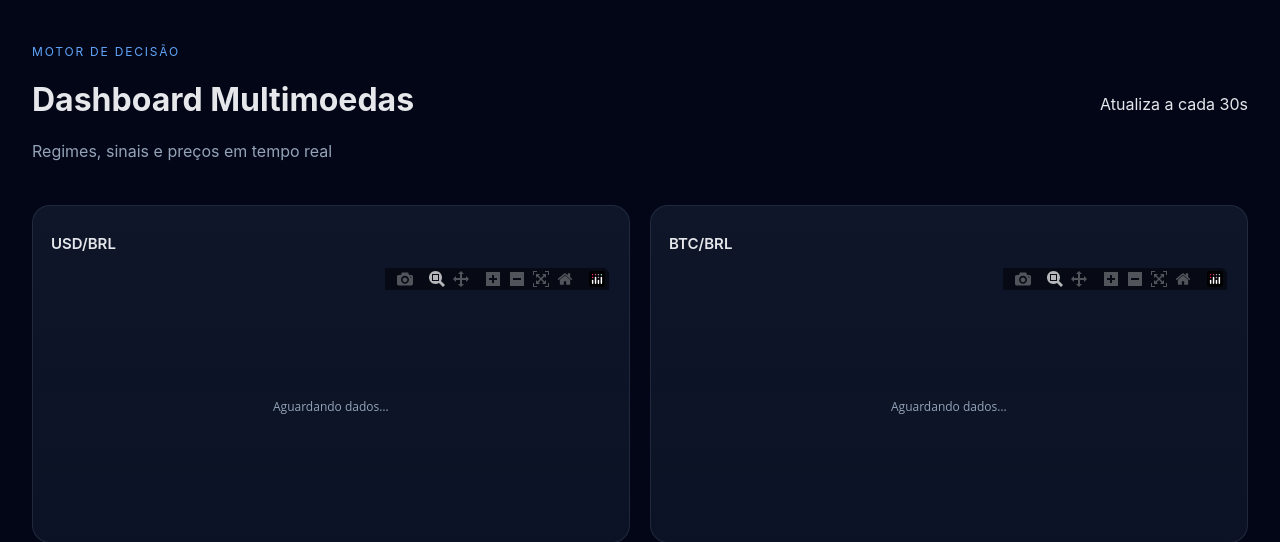
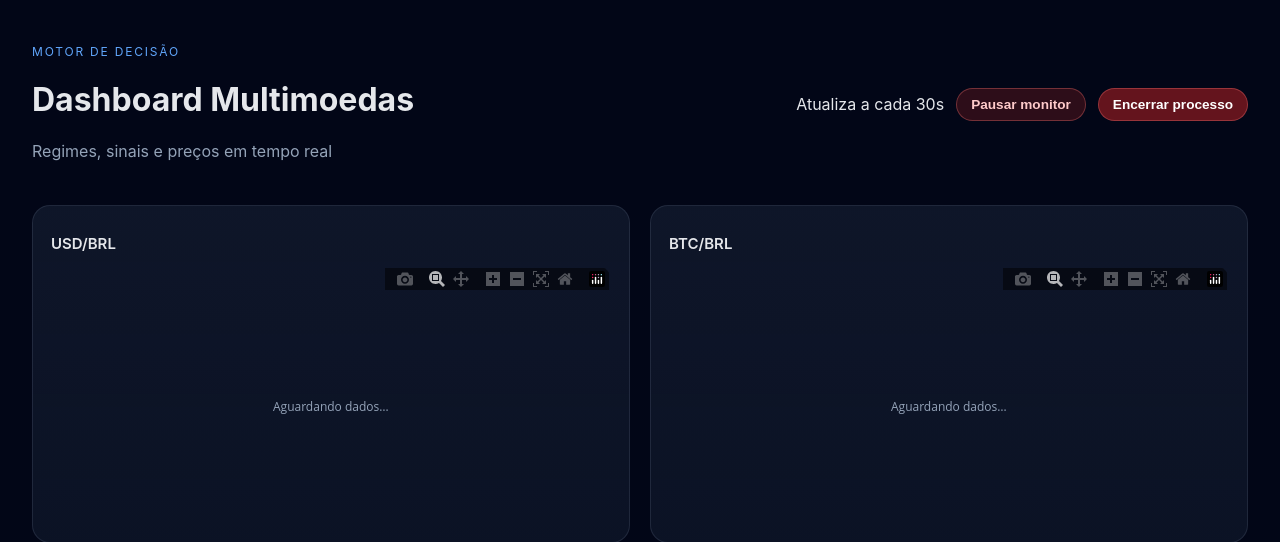
Before and after one commit to Thiago-Bonierski/Sistema_trading, a Flask app: page / in a window 1280 px wide. Shown: the top 542 px of the page. Run offline with Flask 3, Linux system fonts and the light colour scheme; data that the repository does not hold is empty; some libraries are stand-ins or nearby versions.

Commit message:
implementação de botão de shutdown

```diff
--- a/app.py
+++ b/app.py
@@ -8,10 +8,11 @@ Fornece endpoints para visualizar:
 - Histórico de trades
 """
 import threading
+import os
 from typing import Dict, List, Any, Optional
 import logging
 
-from flask import Flask, render_template, jsonify
+from flask import Flask, render_template, jsonify, request
 import pandas as pd
 
 import config
@@ -294,6 +295,120 @@ def health():
     })
 
 
+def _validar_token_controle():
+    """Valida token simples para ações críticas pelo dashboard."""
+    token_configurado = getattr(config, "CONTROL_TOKEN", "")
+
+    if not token_configurado:
+        return False
+
+    token_recebido = request.headers.get("X-Control-Token", "")
+
+    return token_recebido == token_configurado
+
+
+def _montar_resumo_shutdown():
+    """Monta resumo simples do estado do sistema antes de parar."""
+    try:
+        from monitor import kpi_tracker, risk_controller, equity_manager, position_manager
+
+        kpis = kpi_tracker.summary()
+        risk = risk_controller.get_risk_status()
+        equity = equity_manager.get_summary()
+        open_positions = list(position_manager.positions.keys())
+
+        resumo = (
+            "🛑 SISTEMA ENCERRADO PELO DASHBOARD\n\n"
+            f"📊 Trades: {kpis.get('trade_count', 0)}\n"
+            f"🎯 Win rate: {kpis.get('win_rate', 0.0) * 100:.1f}%\n"
+            f"💰 PnL total: {kpis.get('total_pnl', 0.0):+.2f}\n"
+            f"📈 Equity atual: R$ {equity.get('current_equity', 0.0):,.2f}\n"
+            f"📉 Drawdown atual: {equity.get('current_drawdown_pct', 0.0):.2f}%\n"
+            f"🧯 Modo risco: {risk.get('aggressiveness_level', 'UNKNOWN')}\n"
+            f"🚫 Trades bloqueados: {risk.get('blocked_trades', 0)}\n"
+            f"📌 Posições abertas: {open_positions if open_positions else 'nenhuma'}"
+        )
+
+        return resumo
+
+    except Exception as e:
+        logger.error(f"Erro ao montar resumo de shutdown: {e}", exc_info=True)
+        return "🛑 SISTEMA ENCERRADO PELO DASHBOARD\n\nResumo indisponível por erro interno."
+
+
+@app.route("/api/shutdown_monitor", methods=["POST"])
+def shutdown_monitor():
+    """
+    Para apenas o loop de monitoramento.
+    O Flask continua rodando e o site permanece acessível.
+    """
+    if not _validar_token_controle():
+        return jsonify({"ok": False, "error": "Token inválido"}), 403
+
+    try:
+        from monitor import shutdown_gracefully, stop_event
+        from monitor_dolar import enviar_mensagem
+
+        if stop_event.is_set():
+            return jsonify({"ok": True, "message": "Monitor já estava parado"})
+
+        resumo = _montar_resumo_shutdown()
+        enviar_mensagem(resumo)
+
+        shutdown_gracefully()
+
+        logger.warning("🛑 Monitor parado via dashboard")
+
+        return jsonify({
+            "ok": True,
+            "message": "Monitor parado com sucesso. Flask continua ativo."
+        })
+
+    except Exception as e:
+        logger.error(f"Erro ao parar monitor via dashboard: {e}", exc_info=True)
+        return jsonify({"ok": False, "error": str(e)}), 500
+
+
+@app.route("/api/exit_process", methods=["POST"])
+def exit_process():
+    """
+    Encerra o processo inteiro.
+    Isso libera a porta 5000.
+
+    Use somente em ambiente local/controlado.
+    """
+    if not _validar_token_controle():
+        return jsonify({"ok": False, "error": "Token inválido"}), 403
+
+    try:
+        from monitor import shutdown_gracefully
+        from monitor_dolar import enviar_mensagem
+
+        resumo = _montar_resumo_shutdown()
+        enviar_mensagem(resumo)
+
+        shutdown_gracefully()
+
+        logger.critical("🛑 Processo inteiro será encerrado via dashboard")
+
+        def matar_processo():
+            os._exit(0)
+
+        # Dá tempo de retornar a resposta HTTP antes de matar o processo
+        timer = threading.Timer(1.0, matar_processo)
+        timer.daemon = True
+        timer.start()
+
+        return jsonify({
+            "ok": True,
+            "message": "Processo será encerrado em 1 segundo. A porta será liberada."
+        })
+
+    except Exception as e:
+        logger.error(f"Erro ao encerrar processo via dashboard: {e}", exc_info=True)
+        return jsonify({"ok": False, "error": str(e)}), 500
+
+
 def start_flask_app() -> None:
     """
     Inicia servidor Flask.
--- a/static/dashboard.js
+++ b/static/dashboard.js
@@ -172,3 +172,67 @@ function atualizarDashboard() {
 
 atualizarDashboard();
 setInterval(atualizarDashboard, 30000);
+
+async function enviarComandoControle(endpoint, mensagemConfirmacao) {
+  const confirmou = confirm(mensagemConfirmacao);
+
+  if (!confirmou) {
+    return;
+  }
+
+  const token = prompt("Digite o token de controle:");
+
+  if (!token) {
+    alert("Operação cancelada: token vazio.");
+    return;
+  }
+
+  try {
+    const response = await fetch(endpoint, {
+      method: "POST",
+      headers: {
+        "Content-Type": "application/json",
+        "X-Control-Token": token
+      },
+      body: JSON.stringify({
+        source: "dashboard"
+      })
+    });
+
+    const data = await response.json();
+
+    if (!response.ok || !data.ok) {
+      alert(`Erro: ${data.error || "falha desconhecida"}`);
+      return;
+    }
+
+    alert(data.message || "Comando executado com sucesso.");
+
+  } catch (error) {
+    console.error("Erro ao enviar comando:", error);
+    alert("Erro ao enviar comando de controle.");
+  }
+}
+
+document.addEventListener("DOMContentLoaded", () => {
+  const btnStop = document.getElementById("btn-stop-monitor");
+  const btnExit = document.getElementById("btn-exit-process");
+
+  if (btnStop) {
+    btnStop.addEventListener("click", () => {
+      enviarComandoControle(
+        "/api/shutdown_monitor",
+        "Deseja pausar o monitoramento? O site continuará aberto."
+      );
+    });
+  }
+
+  if (btnExit) {
+    btnExit.addEventListener("click", () => {
+      enviarComandoControle(
+        "/api/exit_process",
+        "ATENÇÃO: isso encerrará o processo inteiro e liberará a porta. Continuar?"
+      );
+    });
+  }
+});
--- a/static/style.css
+++ b/static/style.css
@@ -77,3 +77,32 @@ h2 {
     grid-template-columns: 1fr;
   }
 }
+
+.header-actions {
+  display: flex;
+  align-items: center;
+  gap: 12px;
+  flex-wrap: wrap;
+}
+
+.danger-button {
+  border: 1px solid rgba(248, 113, 113, 0.35);
+  background: rgba(127, 29, 29, 0.35);
+  color: #fecaca;
+  border-radius: 999px;
+  padding: 8px 14px;
+  font-size: 0.85rem;
+  font-weight: 700;
+  cursor: pointer;
+  transition: all 0.2s ease;
+}
+
+.danger-button:hover {
+  background: rgba(185, 28, 28, 0.45);
+  border-color: rgba(248, 113, 113, 0.7);
+}
+
+.danger-strong {
+  background: rgba(220, 38, 38, 0.45);
+  color: #fff;
+}
--- a/templates/index.html
+++ b/templates/index.html
@@ -18,7 +18,17 @@
       <h1>Dashboard Multimoedas</h1>
       <p class="subtitle">Regimes, sinais e preços em tempo real</p>
     </div>
-    <div class="header-meta">Atualiza a cada 30s</div>
+    <div class="header-meta header-actions">
+      <span>Atualiza a cada 30s</span>
+
+      <button id="btn-stop-monitor" class="danger-button">
+        Pausar monitor
+      </button>
+
+      <button id="btn-exit-process" class="danger-button danger-strong">
+        Encerrar processo
+      </button>
+    </div>
   </header>
 
   <!-- GRÁFICOS -->
```
Also changed, not shown: config.py (+12 -1 lines).
